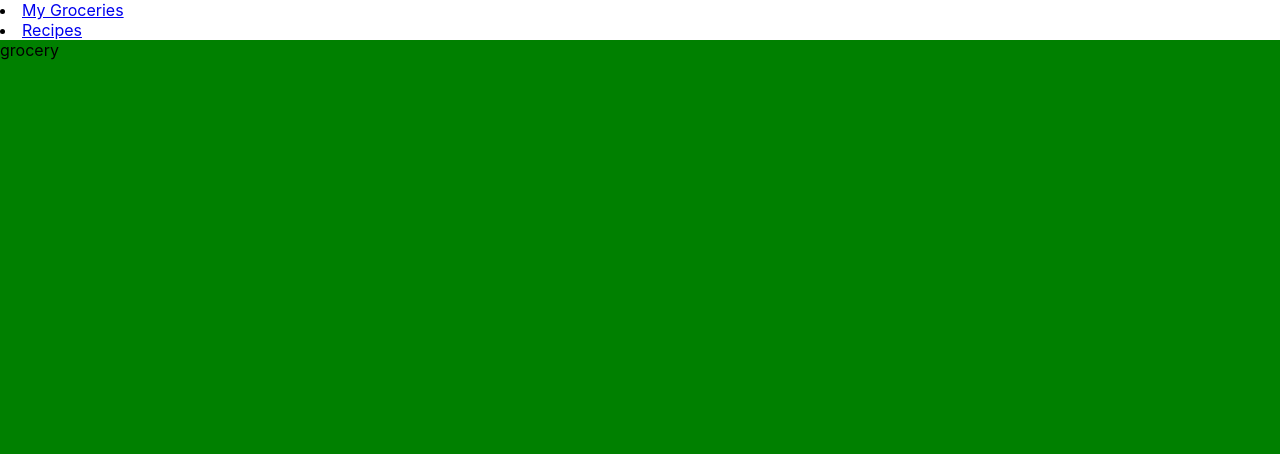
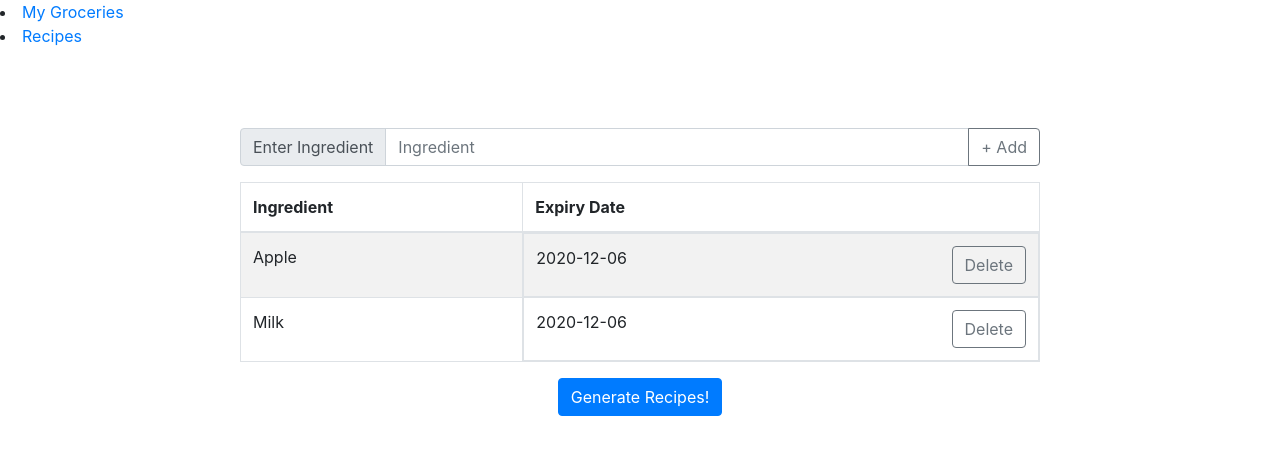
Before and after one commit to QiuhongAnnaWei/ConServe, a React (Create React App) app in the folder website/: page / in a window 1280 px wide. Shown: the top 454 px of the page. Built offline with nearby package versions, Linux system fonts and the light colour scheme.

Commit message:
grocery list basic

```diff
--- a/website/src/pages/GroceryList.css
+++ b/website/src/pages/GroceryList.css
@@ -1,6 +1,26 @@
 .groceryListBody {
-    color: black;
-    background-color: green;
-    width: 100vw;
-    height: 100vh;
+    padding: 80px;
+    display: flex;
+    flex-direction: column;
+    align-items: center;
+    justify-content: center;
 }
+
+.groceryListInner {
+    max-width: 800px;
+    width: 100%;
+    display: flex;
+    flex-direction: column;
+    align-items: center;
+    justify-content: center;
+}
+
+.groceryListList {
+    width: 100%;
+}
+
+.ingredientExpiry {
+    display: flex;
+    flex-direction: row;
+    justify-content: space-between;
+}
--- a/website/src/pages/GroceryList.js
+++ b/website/src/pages/GroceryList.js
@@ -1,12 +1,155 @@
 import React, { Component } from "react";
 import './GroceryList.css';
+import { InputGroup, FormControl, Button, Table } from "react-bootstrap";
+import 'bootstrap/dist/css/bootstrap.min.css';
+import { ThemeConsumer } from "react-bootstrap/esm/ThemeProvider";
 
-export class Page extends React.Component {
+class Input extends React.Component {
+    constructor(props) {
+        super(props);
+        this.textInput = React.createRef();
+    }
     render() {
         return (
-            <div className="groceryListBody">
-                grocery
+            <InputGroup className="mb-3">
+                <InputGroup.Prepend>
+                    <InputGroup.Text id="basic-addon1">Enter Ingredient</InputGroup.Text>
+                </InputGroup.Prepend>
+                <FormControl
+                    ref={this.textInput}
+                    placeholder="Ingredient"
+                    aria-label="Ingredient"
+                    aria-describedby="Ingredient-field"
+                />
+                <InputGroup.Append>
+                    <Button
+                        variant="outline-secondary"
+                        type="Submit"
+                        onClick={() => { this.props.addIngredient(this.textInput.current.value) }}
+                    >+ Add</Button>
+                </InputGroup.Append>
+            </InputGroup>
+        )
+    }
+}
+
+class List extends React.Component {
+
+    formatDate(date) {
+        var d = new Date(date),
+            month = '' + (d.getMonth() + 1),
+            day = '' + d.getDate(),
+            year = d.getFullYear();
+
+        if (month.length < 2)
+            month = '0' + month;
+        if (day.length < 2)
+            day = '0' + day;
+
+        return [year, month, day].join('-');
+    }
+
+    render() {
+        return (
+            <div className="groceryListList">
+                <Table striped bordered hover>
+                    <thead>
+                        <tr>
+                            <th>Ingredient</th>
+                            <th>Expiry Date</th>
+                        </tr>
+                    </thead>
+                    <tbody>
+                        {this.props.ingredients.map((ingredient, index) => (
+                            <tr key={index}>
+                                <td>{ingredient.name}</td>
+                                <td className="ingredientExpiry">
+                                    {this.formatDate(ingredient.expiryDate)}
+                                    <Button
+                                        variant="outline-secondary"
+                                        onClick={() => this.props.deleteIngredient(ingredient.name)}
+                                    >Delete</Button>
+                                </td>
+                            </tr>
+                        ))}
+                    </tbody>
+                </Table>
             </div>
         )
     }
 }
+
+export class Page extends React.Component {
+    constructor(props) {
+        super(props);
+        this.state = {
+            ingredients: [
+                {
+                    name: "Apple",
+                    expiryDate: Date.now()
+                },
+                {
+                    name: "Milk",
+                    expiryDate: Date.now()
+                }
+            ],
+            expiryDB: [
+                {
+                    name: "Apple",
+                    expiryTimeFrame: 10 // days
+                },
+                {
+                    name: "Bread",
+                    expiryTimeFrame: 10 // days
+                },
+                {
+                    name: "Milk",
+                    expiryTimeFrame: 10 // days
+                },
+            ]
+        }
+    }
+
+    addIngredient(ingredientName) {
+        var expire = new Date();
+
+        for (const item of this.state.expiryDB) {
+            if (item.name == ingredientName) {
+                expire.setDate(expire.getDate() + item.expiryTimeFrame);
+                break;
+            }
+        }
+
+        let ingredient = {
+            name: ingredientName,
+            expiryDate: expire
+        }
+        this.setState({ ingredients: [...this.state.ingredients, ingredient] })
+    }
+
+    deleteIngredient(ingredientName) {
+        var array = [...this.state.ingredients]; // make a separate copy of the array
+        var index = array.findIndex((i) => { return i.name === ingredientName });
+        if (index !== -1) {
+            array.splice(index, 1);
+            this.setState({ ingredients: array });
+        }
+    }
+
+    render() {
+        return (
+            <div className="groceryListBody">
+                <div className="groceryListInner">
+                    <Input
+                        addIngredient={(i) => this.addIngredient(i)}
+                    ></Input>
+                    <List
+                        ingredients={this.state.ingredients}
+                        deleteIngredient={(i) => this.deleteIngredient(i)}
+                    ></List>
+                    <Button variant="primary">Generate Recipes!</Button>
+                </div>
+            </div>
+        )
+    }
+}
```
Also changed, not shown: 1 other file (tests, documents, lock files or other folders).
